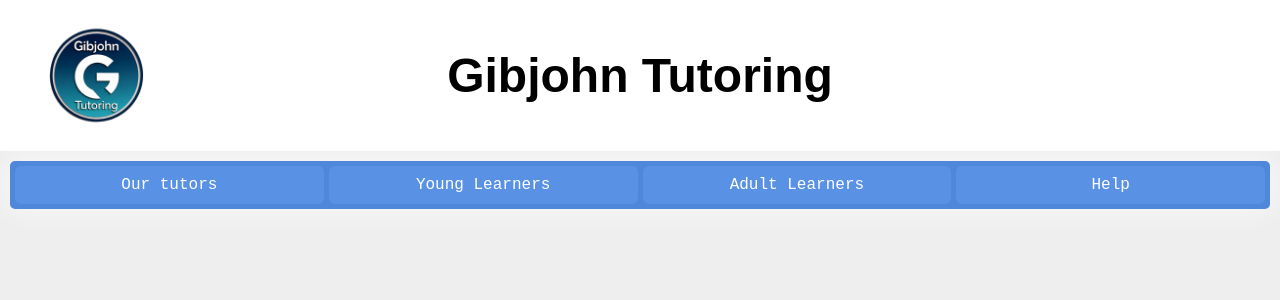
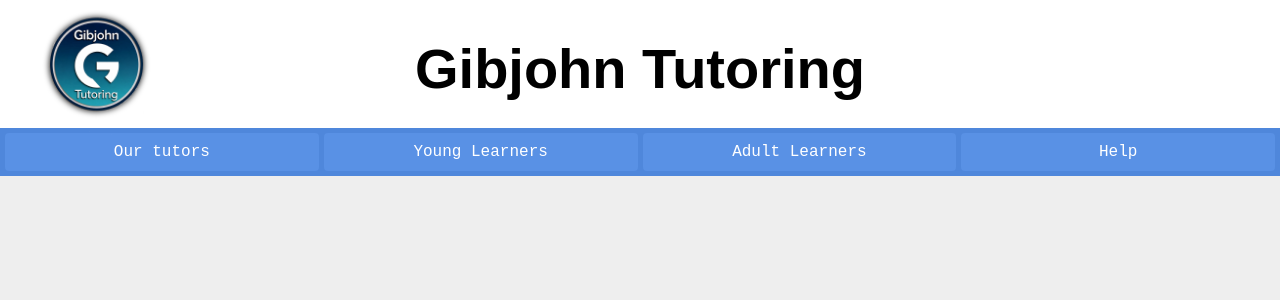
Before and after one commit to DapperPixelguy/College-Projects, a Flask app: page / in a window 1280 px wide. Shown: the top 300 px of the page. Run offline with Flask 3, Linux system fonts and the light colour scheme.

Commit message:
Visual updates

```diff
--- a/flask/2025_10_10_Gibjohn_Prototype/static/style.css
+++ b/flask/2025_10_10_Gibjohn_Prototype/static/style.css
@@ -58,33 +58,35 @@
             display: grid;
             align-items: center;
             grid-template-columns: 1fr auto 1fr;
+            grid-template-rows: 8em;
             background: white;
             color: black;
             margin: 0;
+
       }
 
       #header #logo {
         width: 6em;
         margin-left: 3em;
         justify-self: start;
+        filter: drop-shadow(0 0 3px black)
+
       }
 
       #header #title {
-        font-size: 3em;
+        font-size: 3.5em;
         font-weight: bold;
         justify-self: center;
+        height: 1em;
       }
 
       #navbar {
             display: flex;
             background: rgba(79, 135, 219, 1);
             border: rgba(79, 135, 219, 1) 5px solid;
-            border-radius: 5px;
             justify-content: space-around;
             align-content: left;
-            filter: drop-shadow(0px 0px 15px);
             gap: 5px;
-            margin: 10px;
         }
 
         #navbar a {
@@ -96,7 +98,7 @@
             flex: 1;
             text-align: center;
             transition: background 0.3s, font-weight 0.3s;
-            border-radius: 6px;
+            border-radius: 4px;
         }
 
         #navbar a:hover {
```
